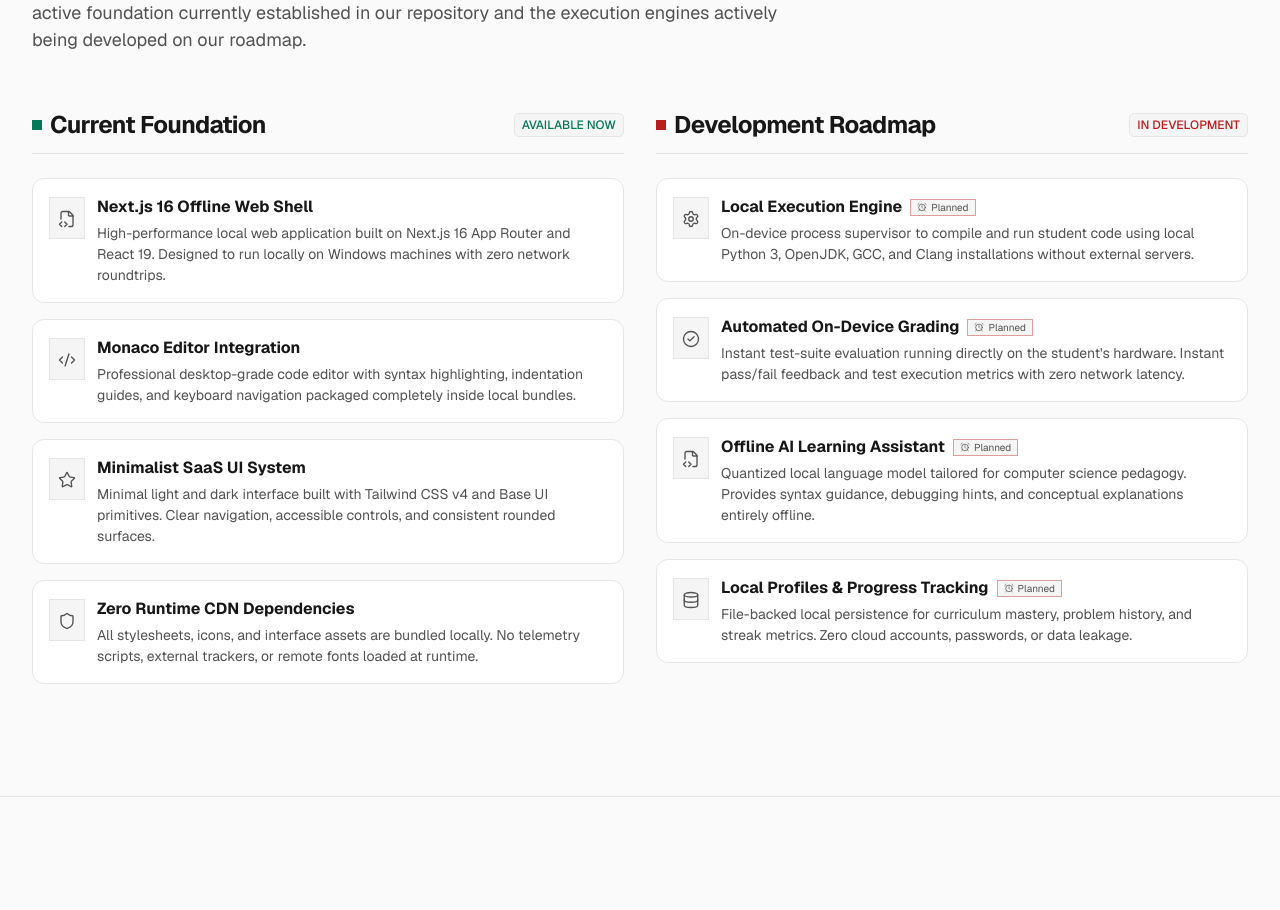
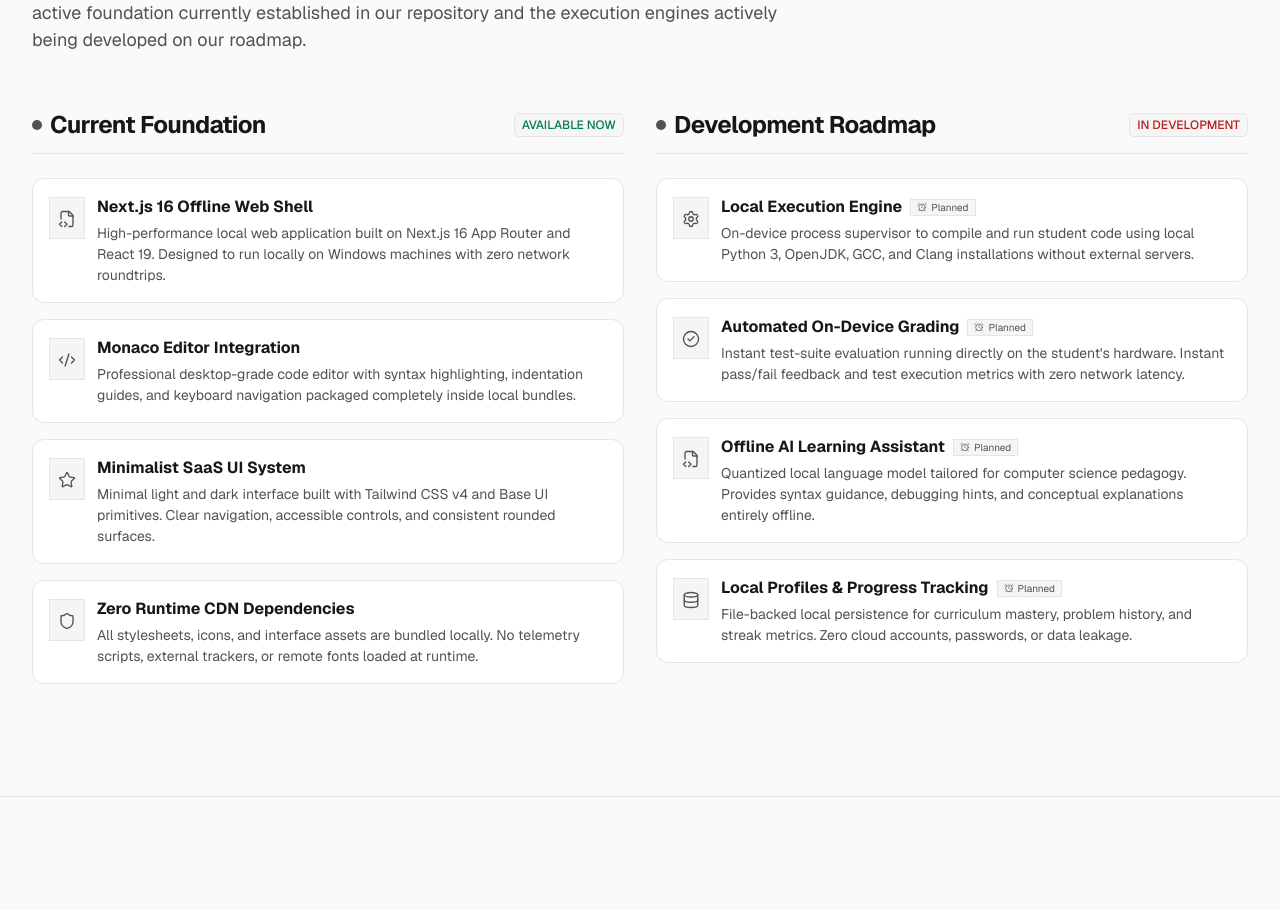
Before and after one commit to SilencioOrgs/exeku, a Next.js app: page / in a window 1280 px wide. Shown: the part 3220-4130 px from the top of the page. Built offline with nearby package versions, Linux system fonts and the light colour scheme.

Commit message:
style(roadmap): reserve semantic colors and use neutral milestone indicators

```diff
--- a/components/landing/features-roadmap.tsx
+++ b/components/landing/features-roadmap.tsx
@@ -112,7 +112,7 @@ export function FeaturesRoadmap() {
           {/* Column 1: Current Foundation */}
           <div className="appearance-stack space-y-6">
             <div className="flex items-center gap-2 pb-3 border-b border-[var(--color-border)]">
-              <span className="w-2.5 h-2.5 bg-[var(--color-mint)] inline-block" />
+              <span className="w-2.5 h-2.5 bg-[var(--color-text-muted)] rounded-full inline-block" />
               <h3
                 className="text-xl sm:text-2xl font-bold text-[var(--color-text-main)] tracking-wider"
                 style={{ fontFamily: "var(--font-heading-active)" }}
@@ -128,7 +128,7 @@ export function FeaturesRoadmap() {
                   key={item.title}
                   variant="default"
                   cornerMarks={false}
-                  className="p-5 bg-[var(--color-surface)] rounded-xl border border-[var(--color-border)] hover:border-[var(--color-mint)]/50 transition-colors"
+                  className="p-5 bg-[var(--color-surface)] rounded-xl border border-[var(--color-border)] hover:border-[var(--color-text-muted)] transition-colors"
                 >
                   <div className="flex items-start gap-3">
                     <div className="p-2 bg-[var(--color-elevated)] border border-[var(--color-border)] text-[var(--color-text-muted)] shrink-0 mt-0.5">
@@ -151,7 +151,7 @@ export function FeaturesRoadmap() {
           {/* Column 2: Development Roadmap */}
           <div className="appearance-stack space-y-6">
             <div className="flex items-center gap-2 pb-3 border-b border-[var(--color-border)]">
-              <span className="w-2.5 h-2.5 bg-[var(--color-pink)] inline-block" />
+              <span className="w-2.5 h-2.5 bg-[var(--color-text-muted)] rounded-full inline-block" />
               <h3
                 className="text-xl sm:text-2xl font-bold text-[var(--color-text-main)] tracking-wider"
                 style={{ fontFamily: "var(--font-heading-active)" }}
@@ -167,7 +167,7 @@ export function FeaturesRoadmap() {
                   key={item.title}
                   variant="default"
                   cornerMarks={false}
-                  className="p-5 bg-[var(--color-surface)] rounded-xl border border-[var(--color-border)] hover:border-[var(--color-pink)]/50 transition-colors"
+                  className="p-5 bg-[var(--color-surface)] rounded-xl border border-[var(--color-border)] hover:border-[var(--color-text-muted)] transition-colors"
                 >
                   <div className="flex items-start gap-3">
                     <div className="p-2 bg-[var(--color-elevated)] border border-[var(--color-border)] text-[var(--color-text-muted)] shrink-0 mt-0.5">
@@ -178,7 +178,7 @@ export function FeaturesRoadmap() {
                         <h4 className="text-base font-bold text-[var(--color-text-main)] font-mono tracking-wide">
                           {item.title}
                         </h4>
-                        <span className="text-[0.625rem] font-mono px-1.5 py-0.2 bg-[var(--color-elevated)] text-[var(--color-text-muted)] border border-[var(--color-pink)]/40 flex items-center gap-1">
+                        <span className="text-[0.625rem] font-mono px-1.5 py-0.2 bg-[var(--color-elevated)] text-[var(--color-text-muted)] border border-[var(--color-border)] flex items-center gap-1">
                           <DotIcon name="alarm" className="w-2.5 h-2.5" /> Planned
                         </span>
                       </div>
```
